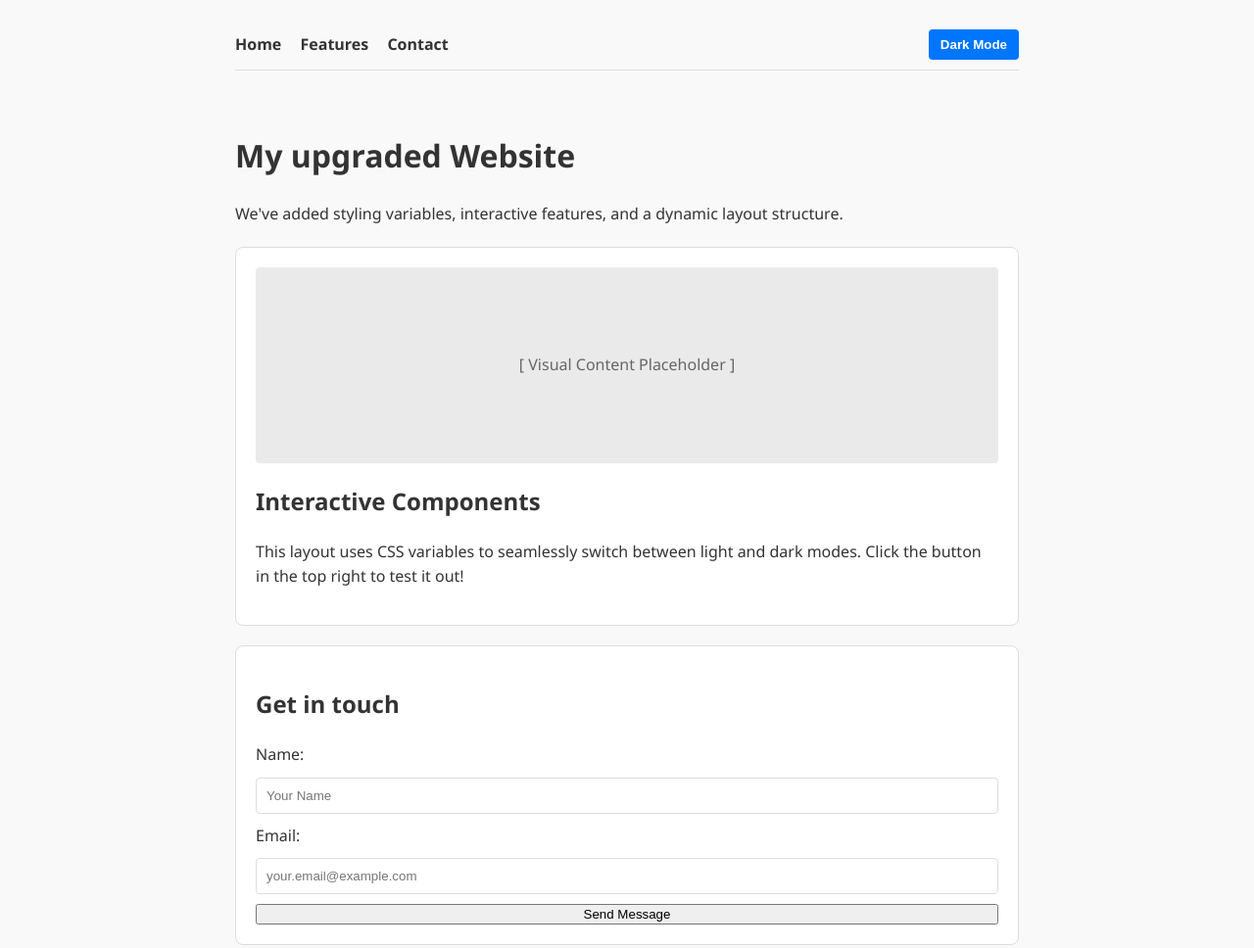
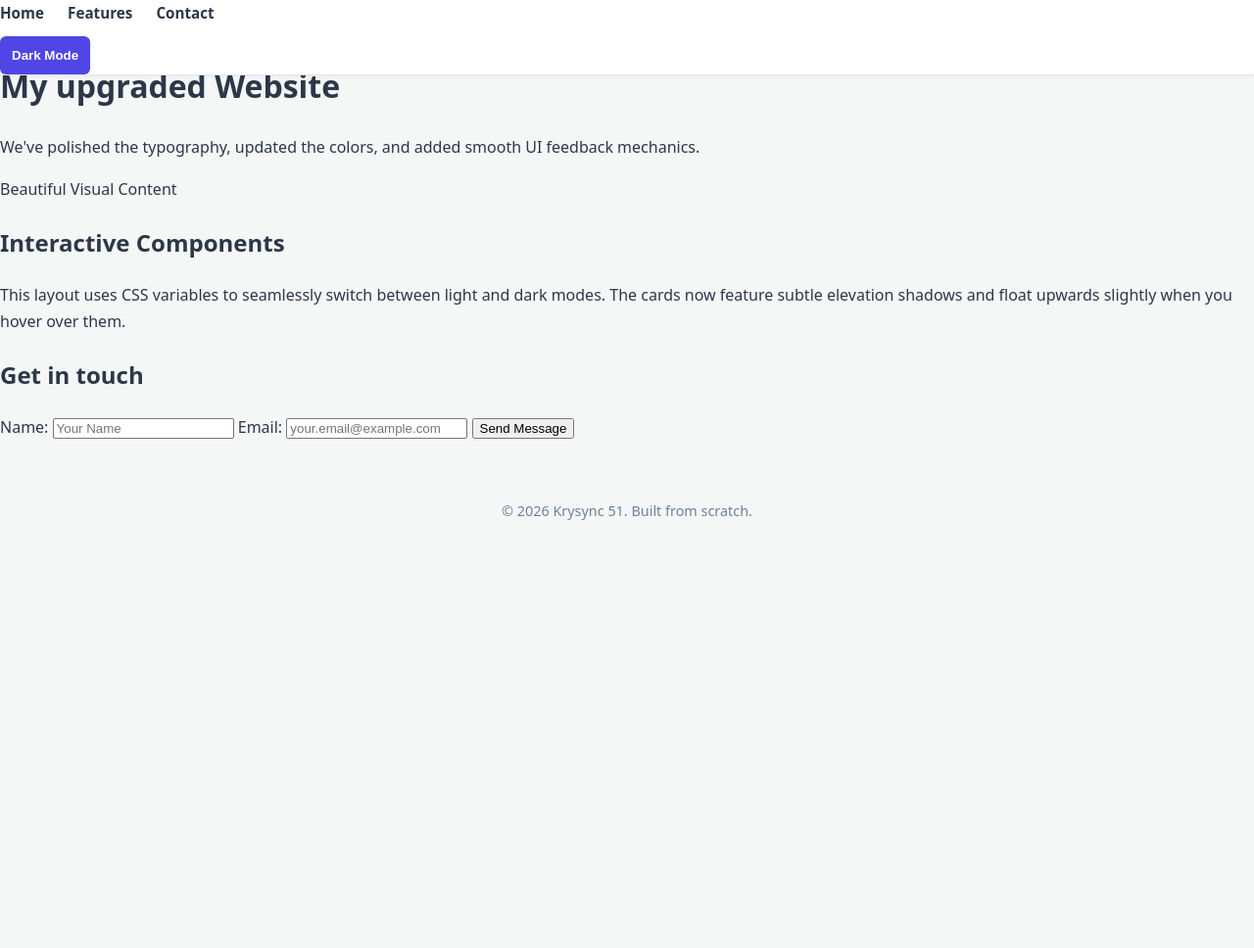
Before and after one commit to theskibmarshy412-afk/Website, a plain HTML site: page index.html in a window 1280 px wide. Shown: the top 968 px of the page at 98% size. After the commit the page ends 800 px from the top, so only its background shows below. Drawn offline with Linux system fonts and the light colour scheme.

Commit message:
Added a few more stylish features to the website, still deciding what to focus the website on.

```diff
--- a/index.html
+++ b/index.html
@@ -6,49 +6,63 @@
     <title>Krysync 51 Upgraded</title>
     <style>
         :root {
-            --bg-color: #f9f9f9;
-            --text-color: #333;
+            --bg-color: #f4f7f6;
+            --text-color: #2d3748;
             --card-bg: #ffffff;
-            --accent-color: #0076ff;
-            --border-color: #ddd;
+            --accent-color: #4f46e5;
+            --border-color: #e2e8f0;
+            --input-bg: #ffffff;
         }
 
         [data-theme="dark"] {
-            --bg-color: #121212;
-            --text-color: #f5f5f5;
-            --card-bg: #1e1e1e;
-            --accent-color: #3792ff;
-            --border-color: #333;
+            --bg-color: #0f172a;
+            --text-color: #f1f5f9;
+            --card-bg: #1e293b;
+            --accent-color: #818cf8;
+            --border-color: #3344155;
+            --input-bg: #1e293b;
+        }
+
+        * {
+            box-sizing: border-box;
+            transition: background-color 0.3s ease, color 0.3s ease, border-color 0.3s ease;
         }
 
         body {
-            font-family: 'Segoe UI', Tahoma, Geneva, Verdana, sans serif, calibri;
-            line-height: 1.6;
+            font-family: system-ui, -apple-system, BlinkMacSystemFont, 'Segoe UI', Roboto, Oxygen, Ubuntu, Cantarell, sans-serif;
+            line-height: 1.7;
             margin: 0;
             padding: 0;
             background-color: var(--bg-color);
             color: var(--text-color);
-            transition: background 0.3s, color 0.3s;
-        }
-
-        .container {
-            max-width: 800px;
-            margin: 0 auto;
-            padding: 20px;
         }
 
         nav {
+            position: fixed;
+            top: 0;
+            left: 0;
+            width: 100%;
+            background: var(--card-bg);
+            border-bottom: 1px solid var(--border-color);
+            z-index: 1000;
+            box-shadow: 0 1px 3px rgba(0,0,0,0.05);
+        }
+
+        nav.container {
+            max-width: 800px;
+            margin: 0 auto;
             display: flex;
             justify-content: space-between;
             align-items: center;
-            padding: 10px 0;
-            border-bottom: 1px solid var(--border-color);
+            padding: 15px 20px;
         }
+
         .nav-links a {
-            margin-right: 15px;
+            margin-right: 20px;
             color: var(--text-color);
             text-decoration: none;
             font-weight: 600;
+            font-size: 0.95rem;
         }
 
         .nav-links a:hover {
@@ -59,94 +73,52 @@
             background:var(--accent-color);
             color: white;
             border: none;
-            padding: 8px 12px;
+            padding: 12px;
             cursor: pointer;
-            border-radius: 4px;
-            font-weight: bold;
-        }
-
-        .card {
-            background: var(--card-bg);
-            border: 1px solid var(--border-color);
-            border-radius: 8px;
-            padding: 20px;
-            margin: 20px 0;
-            box-shadow: 0 4px 6px rgba(0,0,0,0.0.5);
-        }
-
-        .placeholder-image {
-            width: 100%;
-            height: 200px;
-            background: #eaeaea;
-            display: flex;
-            align-items: center;
-            justify-content: center;
-            color: #666;
-            border-radius: 4px;
-            margin-bottom: 15px;
-        }
-
-        form {
-            display: flex;
-            flex-direction: column;
-            gap: 10px;
-        }
-
-        input, textarea {
-            padding: 10px;
-            border: 1px solid var(--border-color);
-            border-radius: 4px;
-            background: var(--card-bg);
-            color: var(--text-color);
-        }
-
-        button.submit-btn {
-            background: #28a745;
-            color: white;
-            border: none;
-            padding: 10px;
-            cursor: pointer;
-            border-radius: 4px;
-            font-size: 16px
+            border-radius: 6px;
+            font-weight: 1rem;
+            font-weight: 600;
+            margin-top: 10px;
         }
 
         button.submit-btn:hover {
-            background: #218838;
+            background: var(--accent-hover);
         }
 
         footer {
             text-align: center;
-            margin-top: 40px;
+            margin-top: 60px;
             font-size: 0.9em;
-            color: #777;
+            color: #718096;
         }
-
     </style>
 </head>
 <body>
-    <div class="container">
-        <nav>
+
+    <nav>
+         <div class="container">
             <div class="nav-links">
                 <a href="#home">Home</a>
                 <a href="#features">Features</a>
                 <a href="#contact">Contact</a>
             </div>
             <button class="theme-btn" id="themeBtn" onclick="toggleTheme()">Dark Mode</button>
-        </nav>
+        </div>
+    </nav>
 
+    <div>
         <header id="home" style="padding-top: 40px;">
             <h1>My upgraded Website</h1>
-            <p>We've added styling variables, interactive features, and a dynamic layout structure.</p>
-
+            <p>We've polished the typography, updated the colors, and added smooth UI feedback mechanics.</p>
         </header>
 
         <main>
             <section id="features" class="card">
                 <div class="placeholder-image">
-                    <span>[ Visual Content Placeholder ]</span>
+                    <span>Beautiful Visual Content</span>
                 </div>
                 <h2>Interactive Components</h2>
-                <p>This layout uses CSS variables to seamlessly switch between light and dark modes. Click the button in the top right to test it out!</p>
+                <p>This layout uses CSS variables to seamlessly switch between light and dark modes. The cards now feature subtle elevation shadows and float upwards slightly when you hover over them.</p>
             </section>
 
             <section id="contact" class="card">
```
